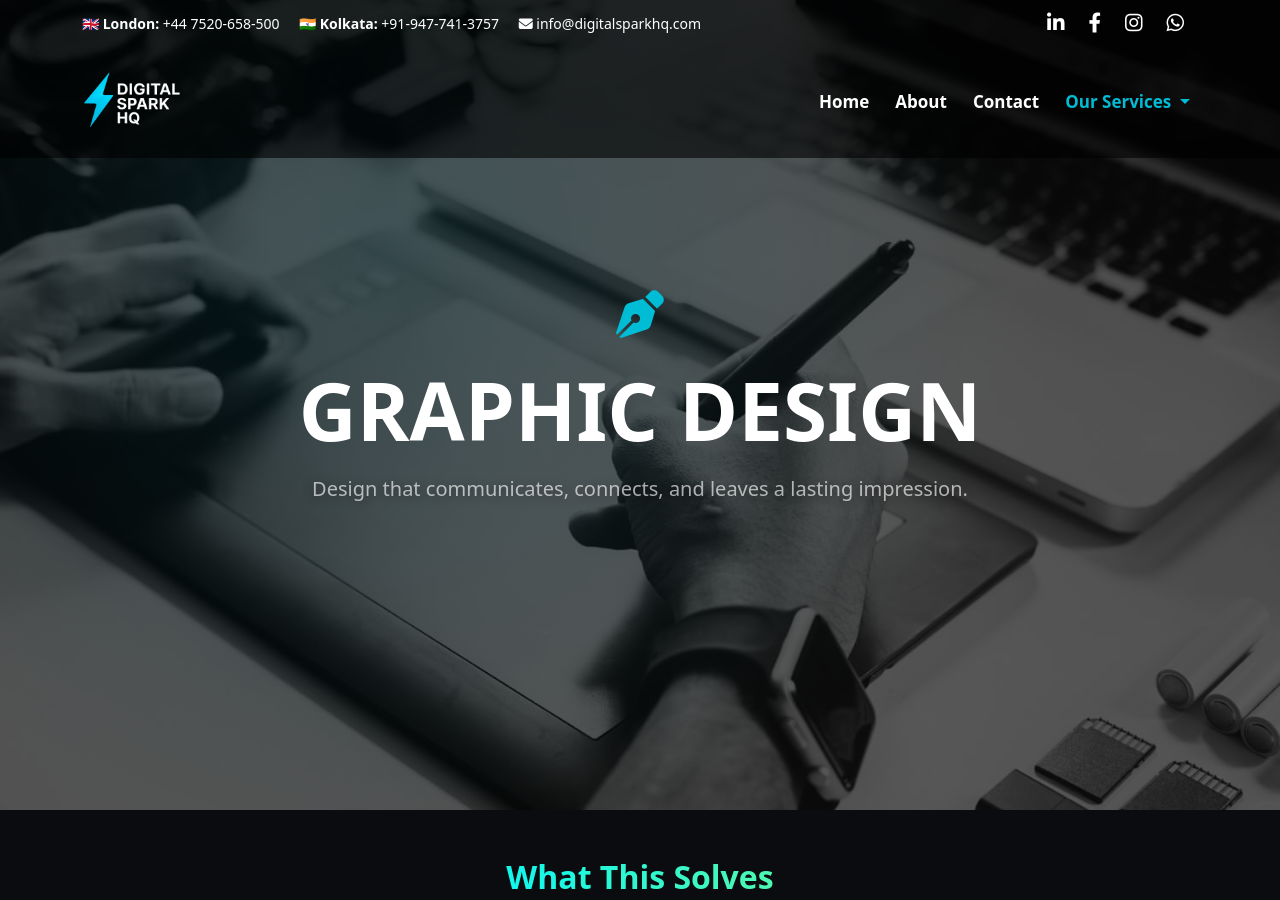
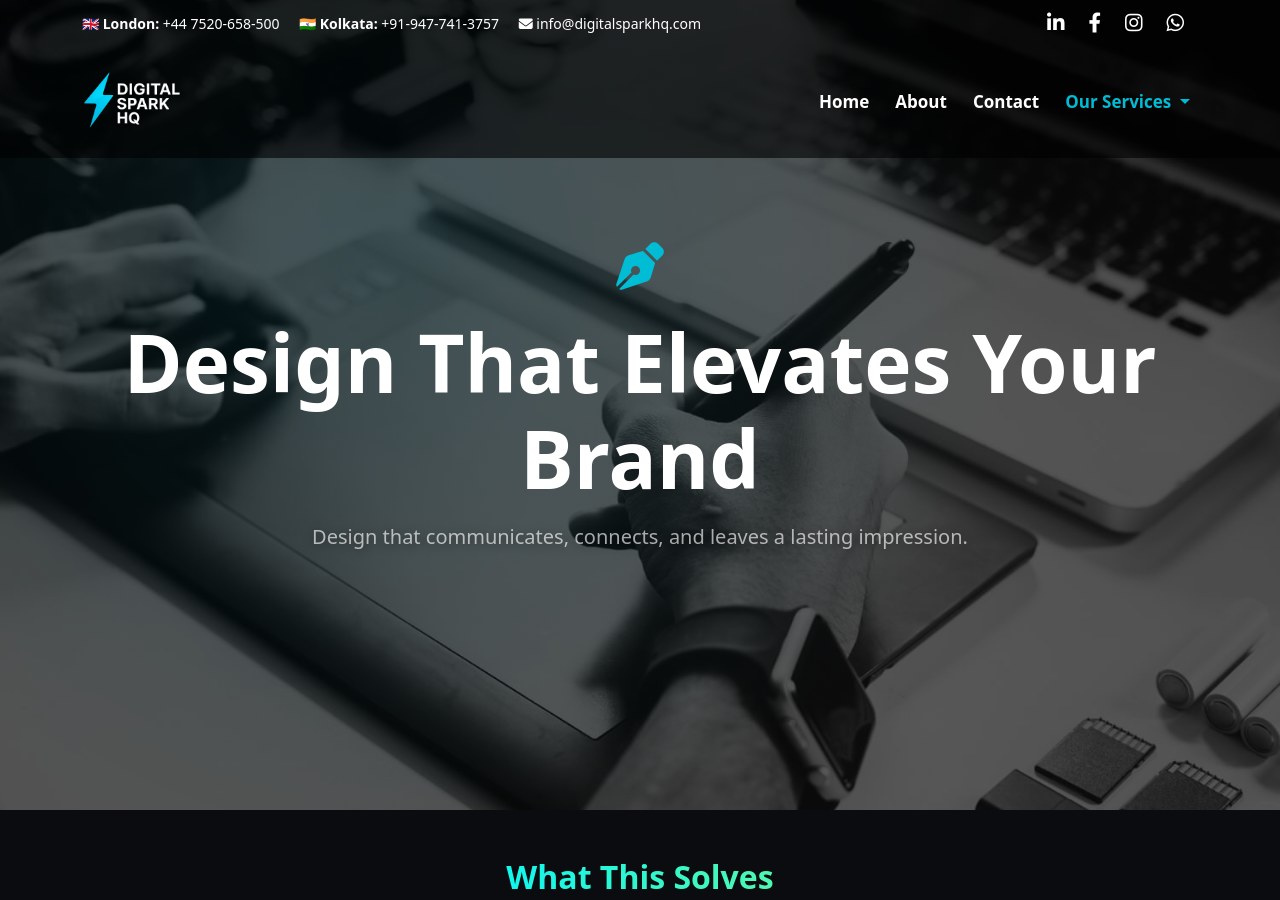
Before and after one commit to Iambiswajit-C/digitalsparkhq, a Jekyll site: the page built from services/graphic-design/index.md, in a window 1280 px wide and 900 px high. Built offline with Jekyll 4.4.1, drawn with Linux system fonts in a browser that asks for light colours.

Commit message:
Update index.md

```diff
--- a/services/graphic-design/index.md
+++ b/services/graphic-design/index.md
@@ -21,7 +21,7 @@ breadcrumb:
 
   <div class="container position-relative z-2 fade-in">
     <i class="fas fa-pen-nib fa-3x mb-4" style="color: var(--hover-color);"></i>
-    <h1 class="display-1 fw-bold">GRAPHIC DESIGN</h1>
+    <h1 class="display-1 fw-bold">Design That Elevates Your Brand</h1>
     <p class="lead opacity-75 mt-3 mx-auto hero-subtext" style="max-width:820px;">
       Design that communicates, connects, and leaves a lasting impression.
     </p>
```
